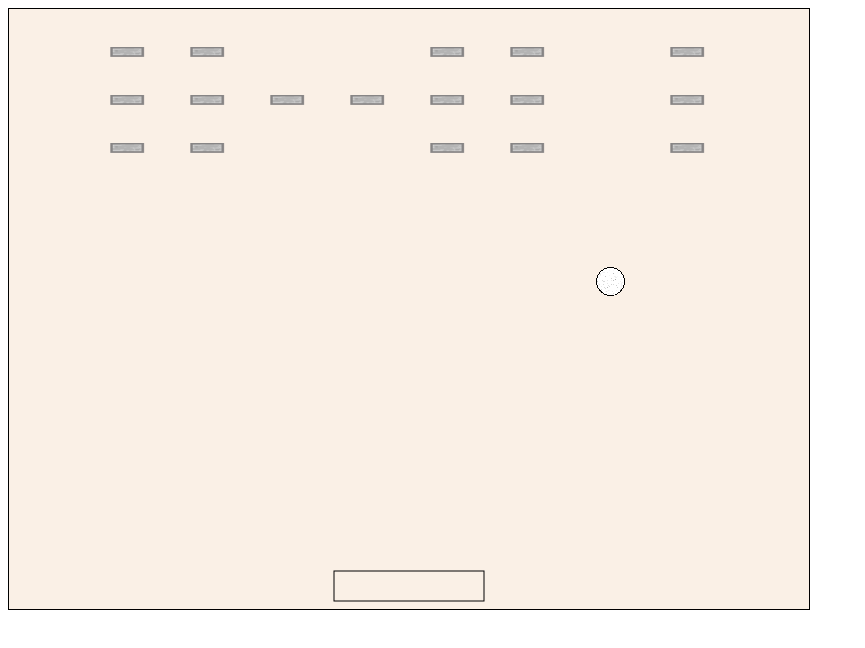
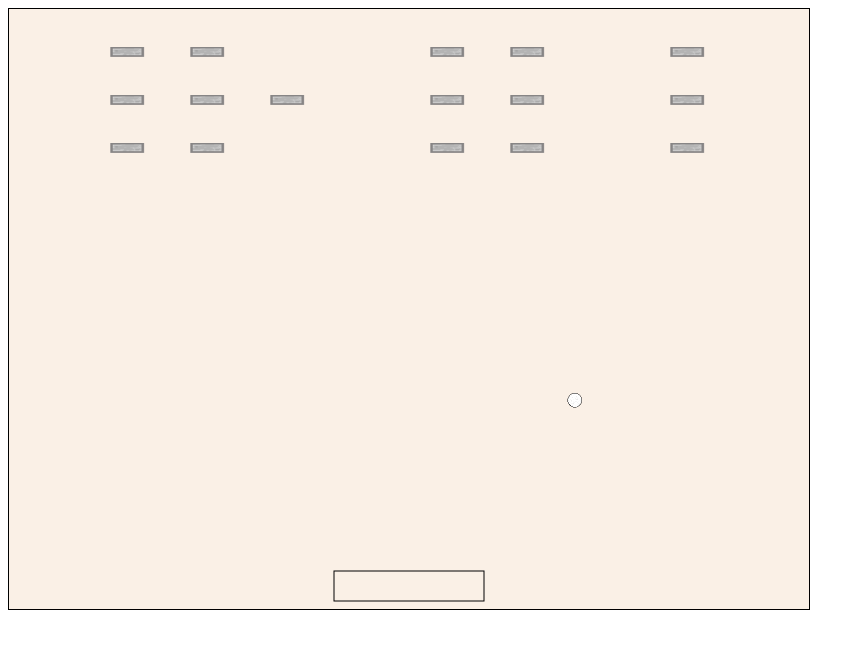
Before and after one commit to Eightsu/paddle, a website built with Parcel: page index.html in a window 1280 px wide. Shown: the whole page, without its empty margins (0-865 px from the left). Built offline with nearby package versions, Linux system fonts and the light colour scheme.

Commit message:
refactor collision and add state

```diff
--- a/index.html
+++ b/index.html
@@ -5,6 +5,7 @@
   <meta name="viewport" content="width=device-width, initial-scale=1.0">
   <title>Document</title>
   <link rel="stylesheet" href="styles.scss">
+  <link href="https://fonts.googleapis.com/css2?family=Press+Start+2P&display=swap" rel="stylesheet">
 </head>
 <body>
   <img id='ball'src="assets/img/test_ball.png" alt="ball" srcset="">
--- a/src/ball.js
+++ b/src/ball.js
@@ -1,18 +1,21 @@
+import detectCollision from './collisionDetection';
+
+
 export default class Ball {
   constructor (World) {
-    this.size = 64;
+    this.size = 32;
     this.game = World;
     this.gameWidth = World.gameWidth;
     this.gameHeight = World.gameHeight;
     this.image = document.getElementById('ball');
     this.spd = {
-      x: 8,
-      y: 8,
+      x: 2,
+      y: -2,
     };
 
     this.position = {
-      x: 10,
-      y: 2,
+      x: 50,
+      y: 400,
     };
   }
 
@@ -31,17 +34,7 @@ export default class Ball {
       this.spd.y = -this.spd.y;
     }
 
-    const bottom = this.position.y + this.size;
-    const paddleTop = this.game.paddle.position.y;
-    const leftOfPaddle = this.game.paddle.position.x;
-    const rightOfPaddle = this.game.paddle.position.x + this.game.paddle.width;
-
-
-    // let paddleTop = this.game.paddle.position.x;
-
-    if (bottom >= paddleTop
-      && this.position.x >= leftOfPaddle
-      && this.position.x + this.size <= rightOfPaddle) {
+    if (detectCollision(this, this.game.paddle)) {
       this.spd.y = -this.spd.y;
       this.position.y = this.game.paddle.position.y - this.size;
     }
--- a/src/brick.js
+++ b/src/brick.js
@@ -1,12 +1,13 @@
+import detectCollision from './collisionDetection';
+
 export default class Brick {
   constructor (World, position) {
     this.image = document.getElementById('brick');
     this.width = 80;
     this.height = 48;
     this.game = World;
-    this.gameWidth = World.gameWidth;
-    this.gameHeight = World.gameHeight;
     this.position = position;
+    this.destroyed = false;
   }
 
   draw (ctx) {
@@ -19,7 +20,10 @@ export default class Brick {
     );
   }
 
-  update (deltaT) {
-
+  update () {
+    if (detectCollision(this.game.ball, this)) {
+      this.game.ball.spd.y = -this.game.ball.spd.y;
+      this.destroyed = true;
+    }
   }
 }
--- /dev/null
+++ b/src/collisionDetection.js
@@ -0,0 +1,18 @@
+export default (ball, gameObject) => {
+  const bottomOfBall = ball.position.y + ball.size;
+  const topOfBall = ball.position.y;
+
+  const topOfGameObject = gameObject.position.y;
+  const leftOfGameObject = gameObject.position.x;
+  const rightOfGameObject = gameObject.position.x + gameObject.width;
+  const bottomOfGameObject = gameObject.position.y + gameObject.height;
+
+
+  if (bottomOfBall >= topOfGameObject
+    && topOfBall <= bottomOfGameObject
+    && ball.position.x >= leftOfGameObject
+    && ball.position.x + ball.size <= rightOfGameObject) {
+    return true;
+  }
+  return false;
+};
--- a/src/input.js
+++ b/src/input.js
@@ -1,6 +1,6 @@
 
 export default class InputHandler {
-  constructor (paddle) {
+  constructor (paddle, game) {
     document.addEventListener('keydown', (e) => {
       switch (e.keyCode) {
         case 37:
@@ -8,6 +8,9 @@ export default class InputHandler {
           break;
         case 39:
           paddle.moveRight();
+          break;
+        case 32:
+          game.togglePause();
           break;
         default:
       }
--- a/src/world.js
+++ b/src/world.js
@@ -1,9 +1,15 @@
 import Paddle from './paddle';
 import InputHandler from './input';
 import Ball from './ball';
-import Brick from './brick';
 import { level1, buildLevel } from './levels';
 
+
+const GAME_STATE = {
+  GAMEOVER: 3,
+  MENU: 2,
+  RUNNING: 1,
+  PAUSED: 0,
+};
 
 export default class World {
   constructor (gameWidth, gameHeight) {
@@ -12,9 +18,10 @@ export default class World {
   }
 
   start () {
+    this.gameState = GAME_STATE.RUNNING;
     this.paddle = new Paddle(this);
     this.ball = new Ball(this);
-    new InputHandler(this.paddle);
+    new InputHandler(this.paddle, this);
     const bricks = buildLevel(this, level1);
 
 
@@ -25,15 +32,37 @@ export default class World {
     ];
   }
 
+  togglePause () {
+    if (this.gameState === GAME_STATE.PAUSED) {
+      this.gameState = GAME_STATE.RUNNING;
+    } else {
+      this.gameState = GAME_STATE.PAUSED;
+    }
+  }
+
   update (deltaT) {
+    if (this.gameState === GAME_STATE.PAUSED) return;
     this.gameObjects.forEach((obj) => {
       obj.update(deltaT);
     });
+
+    this.gameObjects = this.gameObjects.filter((obj) => !obj.destroyed);
   }
 
   draw (ctx) {
     this.gameObjects.forEach((obj) => {
       obj.draw(ctx);
     });
+
+    if (this.gameState === GAME_STATE.PAUSED) {
+      ctx.rect(0, 0, this.gameWidth, this.gameHeight);
+      ctx.fillStyle = 'rgba(0,0,0,.5)';
+      ctx.fill();
+
+      ctx.font = '72px "Press Start 2P"';
+      ctx.fillStyle = 'white';
+      ctx.textAlign = 'center';
+      ctx.fillText('Paused', this.gameWidth / 2, this.gameHeight / 2);
+    }
   }
 }
```
Also changed, not shown: .eslintrc.js.
